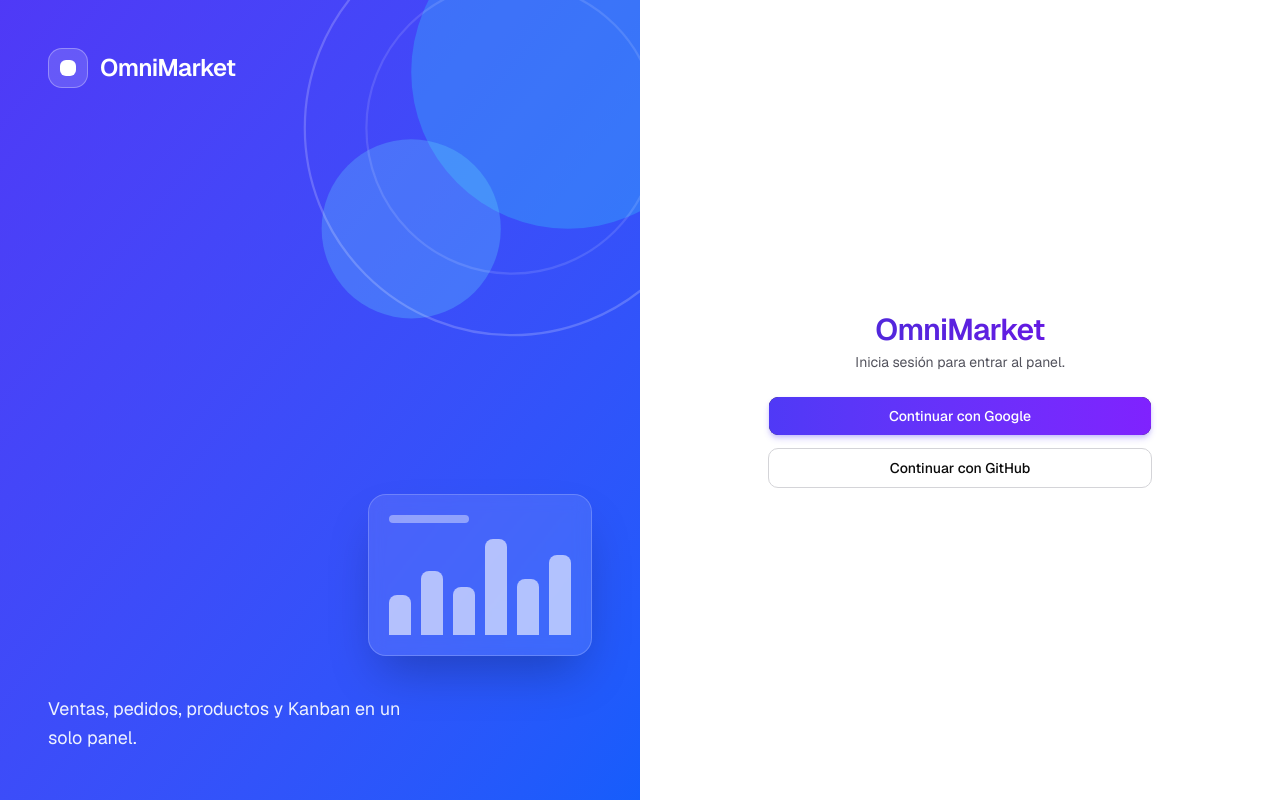
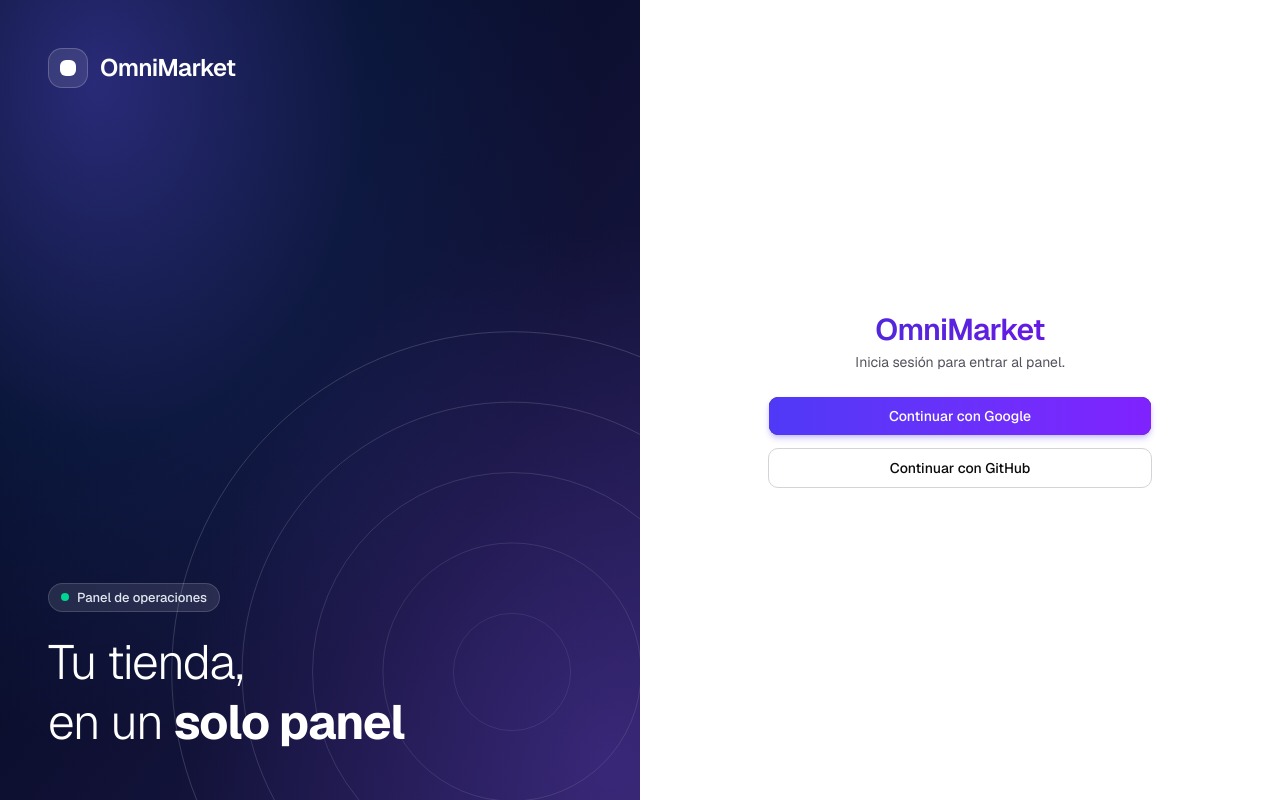
Before and after one commit to rigoberto-s/omnimarket-hub, a Next.js app: page /login in a window 1280 px wide. Built offline with nearby package versions, Linux system fonts and the light colour scheme.

Commit message:
feat(ui): estilo oscuro con resplandor en el panel del login y el banner del dashboard

```diff
--- a/src/app/(app)/dashboard/page.tsx
+++ b/src/app/(app)/dashboard/page.tsx
@@ -1,35 +1,44 @@
 import { DashboardView } from "@/components/dashboard/dashboard-view";
 
-/** Banner de bienvenida (solo visual, sin datos). El texto va sobre la zona índigo/azul 600. */
+const RING_RADII = [150, 115, 80, 45];
+
+/** Banner de bienvenida (solo visual, sin datos): azul marino con resplandor y aros finos. */
 function WelcomeBanner() {
   return (
     <section
       aria-labelledby="dashboard-banner-title"
-      className="relative overflow-hidden rounded-2xl bg-linear-to-br from-indigo-600 to-blue-600 px-6 py-7 text-white shadow-lg shadow-blue-600/20 sm:px-8"
+      className="relative overflow-hidden rounded-2xl bg-linear-to-br from-slate-950 to-indigo-950 px-6 py-7 text-white shadow-lg shadow-indigo-950/20 sm:px-8"
     >
+      <div
+        aria-hidden="true"
+        className="pointer-events-none absolute inset-0 bg-radial-[at_10%_0%] from-indigo-500/35 via-blue-500/10 via-40% to-transparent to-70%"
+      />
       <svg
         aria-hidden="true"
-        viewBox="0 0 320 200"
+        viewBox="0 0 320 320"
         fill="none"
-        className="pointer-events-none absolute -right-20 -bottom-20 h-48 w-80 opacity-60 sm:top-1/2 sm:right-0 sm:bottom-auto sm:-translate-y-1/2 sm:opacity-100"
+        className="pointer-events-none absolute -right-28 -bottom-32 size-72 opacity-70 sm:top-1/2 sm:-right-16 sm:bottom-auto sm:-translate-y-1/2 sm:opacity-100"
       >
-        <circle cx="235" cy="70" r="80" fill="#38BDF8" fillOpacity="0.35" />
-        <circle cx="295" cy="170" r="55" fill="#67E8F9" fillOpacity="0.25" />
-        <circle cx="215" cy="105" r="95" stroke="#FFFFFF" strokeOpacity="0.2" strokeWidth="2" />
-        {/* Mini gráfico abstracto, solo desde sm para no tapar el texto en móvil */}
-        <g className="hidden sm:inline" fill="#FFFFFF" fillOpacity="0.5">
-          <rect x="160" y="120" width="18" height="50" rx="5" />
-          <rect x="188" y="95" width="18" height="75" rx="5" />
-          <rect x="216" y="110" width="18" height="60" rx="5" />
-          <rect x="244" y="75" width="18" height="95" rx="5" />
-        </g>
+        {RING_RADII.map((r, i) => (
+          <circle
+            key={r}
+            cx="160"
+            cy="160"
+            r={r}
+            stroke="#FFFFFF"
+            strokeOpacity={0.2 - i * 0.03}
+            strokeWidth="1"
+            vectorEffect="non-scaling-stroke"
+          />
+        ))}
       </svg>
 
       <div className="relative z-10 flex max-w-md flex-col gap-1.5">
-        <h2 id="dashboard-banner-title" className="text-2xl font-semibold tracking-tight">
-          Resumen de tu negocio
+        <h2 id="dashboard-banner-title" className="text-2xl tracking-tight sm:text-[28px]">
+          <span className="font-light">Resumen de </span>
+          <span className="font-bold">tu negocio</span>
         </h2>
-        <p className="text-sm text-indigo-50 sm:text-base">
+        <p className="text-sm text-slate-300 sm:text-base">
           Ventas, pedidos y margen de tu tienda, de un vistazo.
         </p>
       </div>
--- a/src/app/login/page.tsx
+++ b/src/app/login/page.tsx
@@ -2,34 +2,39 @@ import { signIn } from "@/auth";
 import { Button } from "@/components/ui/button";
 import { Input } from "@/components/ui/input";
 
-/** Formas decorativas del panel de marca (solo visual). */
-function BrandShapes() {
+const RING_RADII = [290, 230, 170, 110, 50];
+
+/** Fondo del panel de marca: resplandor radial y círculos concéntricos finos (solo visual). */
+function BrandBackdrop() {
   return (
     <>
+      <div
+        aria-hidden="true"
+        className="pointer-events-none absolute inset-0 bg-radial-[at_15%_10%] from-indigo-500/40 via-blue-500/10 via-35% to-transparent to-65%"
+      />
+      <div
+        aria-hidden="true"
+        className="pointer-events-none absolute inset-0 bg-radial-[at_95%_95%] from-violet-500/25 to-transparent to-50%"
+      />
       <svg
         aria-hidden="true"
-        viewBox="0 0 400 400"
+        viewBox="0 0 600 600"
         fill="none"
-        className="pointer-events-none absolute -top-20 -right-20 size-64 lg:-top-24 lg:-right-24 lg:size-112"
+        className="pointer-events-none absolute -right-40 -bottom-48 size-112 lg:-right-56 lg:-bottom-56 lg:size-176"
       >
-        <circle cx="250" cy="150" r="140" fill="#38BDF8" fillOpacity="0.35" />
-        <circle cx="110" cy="290" r="80" fill="#67E8F9" fillOpacity="0.25" />
-        <circle cx="200" cy="200" r="185" stroke="#FFFFFF" strokeOpacity="0.2" strokeWidth="2" />
-        <circle cx="200" cy="200" r="130" stroke="#FFFFFF" strokeOpacity="0.12" strokeWidth="2" />
+        {RING_RADII.map((r, i) => (
+          <circle
+            key={r}
+            cx="300"
+            cy="300"
+            r={r}
+            stroke="#FFFFFF"
+            strokeOpacity={0.16 - i * 0.02}
+            strokeWidth="1"
+            vectorEffect="non-scaling-stroke"
+          />
+        ))}
       </svg>
-
-      {/* Tarjeta abstracta con barras, solo en escritorio */}
-      <div
-        aria-hidden="true"
-        className="pointer-events-none absolute right-12 bottom-36 hidden w-56 rounded-2xl border border-white/20 bg-white/10 p-5 shadow-2xl backdrop-blur-sm lg:block"
-      >
-        <div className="mb-4 h-2 w-20 rounded-full bg-white/40" />
-        <div className="flex h-24 items-end gap-2.5">
-          {["h-10", "h-16", "h-12", "h-24", "h-14", "h-20"].map((h) => (
-            <div key={h} className={`flex-1 rounded-t-md bg-white/60 ${h}`} />
-          ))}
-        </div>
-      </div>
     </>
   );
 }
@@ -38,20 +43,31 @@ export default function LoginPage() {
   return (
     <main className="grid min-h-screen bg-white lg:grid-cols-2">
       {/* Panel de marca: franja compacta en móvil, columna completa en escritorio */}
-      <section className="relative overflow-hidden bg-linear-to-br from-indigo-600 to-blue-600 px-6 py-8 text-white lg:flex lg:flex-col lg:justify-between lg:p-12">
-        <BrandShapes />
+      <section className="relative overflow-hidden bg-linear-to-br from-slate-950 to-indigo-950 px-6 py-8 text-white lg:flex lg:flex-col lg:justify-between lg:p-12">
+        <BrandBackdrop />
         <div className="relative z-10 flex items-center gap-3">
           <span
-            className="flex size-10 items-center justify-center rounded-xl border border-white/30 bg-white/15"
+            className="flex size-10 items-center justify-center rounded-xl border border-white/20 bg-white/10"
             aria-hidden="true"
           >
             <span className="size-4 rounded-sm bg-white" />
           </span>
           <p className="text-2xl font-semibold tracking-tight">OmniMarket</p>
         </div>
-        <p className="relative z-10 mt-3 hidden max-w-sm text-lg leading-relaxed text-indigo-50 lg:block">
-          Ventas, pedidos, productos y Kanban en un solo panel.
-        </p>
+
+        <div className="relative z-10 mt-5 flex flex-col gap-5 lg:mt-0">
+          <p className="hidden w-fit items-center gap-2 rounded-full border border-white/15 bg-white/10 px-3 py-1 text-[13px] font-medium text-slate-200 lg:inline-flex">
+            <span className="size-2 rounded-full bg-emerald-400" aria-hidden="true" />
+            Panel de operaciones
+          </p>
+          <p className="max-w-md text-2xl leading-tight tracking-tight lg:text-5xl">
+            <span className="font-light">
+              Tu tienda, <br />
+              en un{" "}
+            </span>
+            <span className="font-bold">solo panel</span>
+          </p>
+        </div>
       </section>
 
       <div className="flex items-center justify-center px-4 py-10 sm:px-6 lg:px-12">
```
